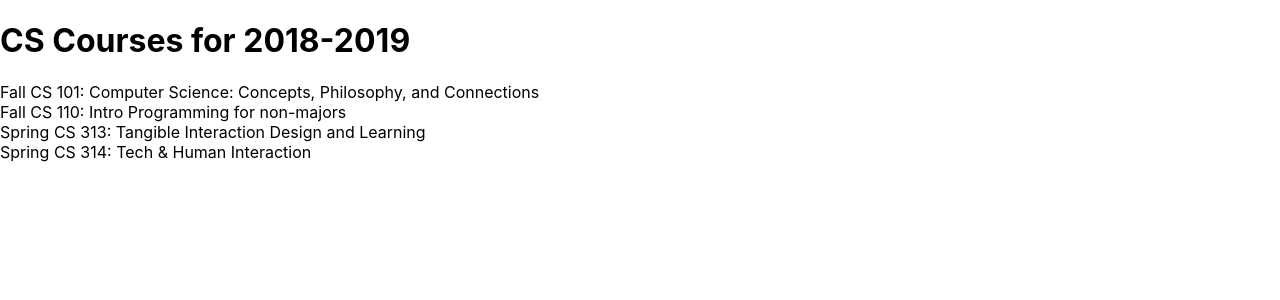
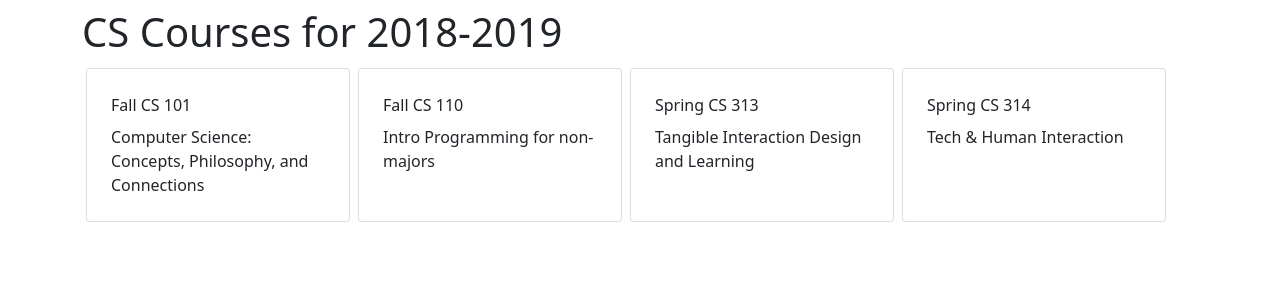
Before and after one commit to hoffmanjoshua/cs394-scheduler, a React (Create React App) app: page / in a window 1280 px wide. Shown: the top 300 px of the page. Built offline with nearby package versions, Linux system fonts and the light colour scheme.

Commit message:
Style the app

```diff
--- a/package.json
+++ b/package.json
@@ -6,6 +6,7 @@
     "@testing-library/jest-dom": "^5.16.3",
     "@testing-library/react": "^12.1.4",
     "@testing-library/user-event": "^13.5.0",
+    "bootstrap": "^5.1.3",
     "react": "^18.0.0",
     "react-dom": "^18.0.0",
     "react-scripts": "5.0.0",
--- a/src/App.css
+++ b/src/App.css
@@ -36,3 +36,8 @@
     transform: rotate(360deg);
   }
 }
+
+.course-list {
+  display: grid;
+  grid-template-columns: repeat(auto-fill, minmax(12rem, 17rem));
+}
--- a/src/App.js
+++ b/src/App.js
@@ -1,4 +1,5 @@
 import React from 'react';
+import './App.css';
 
 const schedule = {
   "title": "CS Courses for 2018-2019",
@@ -27,7 +28,7 @@
 };
 
 const Banner = ({ title }) => (
-  <h1>{ title }</h1>
+  <h1 className="mt-2">{ title }</h1>
 );
 
 const terms = { F: 'Fall', W: 'Winter', S: 'Spring'};
@@ -41,19 +42,22 @@
 );
 
 const Course = ({ course }) => (
-  <div>
-    { getCourseTerm(course) } CS { getCourseNumber(course) }: { course.title }
+  <div className="card m-1 p-2">
+    <div className="card-body">
+      <div className="card-title">{ getCourseTerm(course) } CS { getCourseNumber(course) }</div>
+      <div className="card-text">{ course.title }</div>
+    </div>
   </div>
 );
 
 const CourseList = ({ courses }) => (
-  <div>
-    { Object.values(courses).map(course => <Course key={course.id} course={ course } />) }
+  <div className="course-list">
+  { Object.values(courses).map(course => <Course key={course.id} course={ course } />) }
   </div>
 );
 
 const App = () =>  (
-  <div>
+  <div className="container">
     <Banner title={ schedule.title } />
     <CourseList courses={ schedule.courses } />
   </div>
--- a/src/index.js
+++ b/src/index.js
@@ -1,6 +1,6 @@
 import React from 'react';
 import ReactDOM from 'react-dom';
-import './index.css';
+import 'bootstrap/dist/css/bootstrap.min.css';
 import App from './App';
 import reportWebVitals from './reportWebVitals';
 
```
Also changed, not shown: 1 other file (tests, documents, lock files or other folders).
